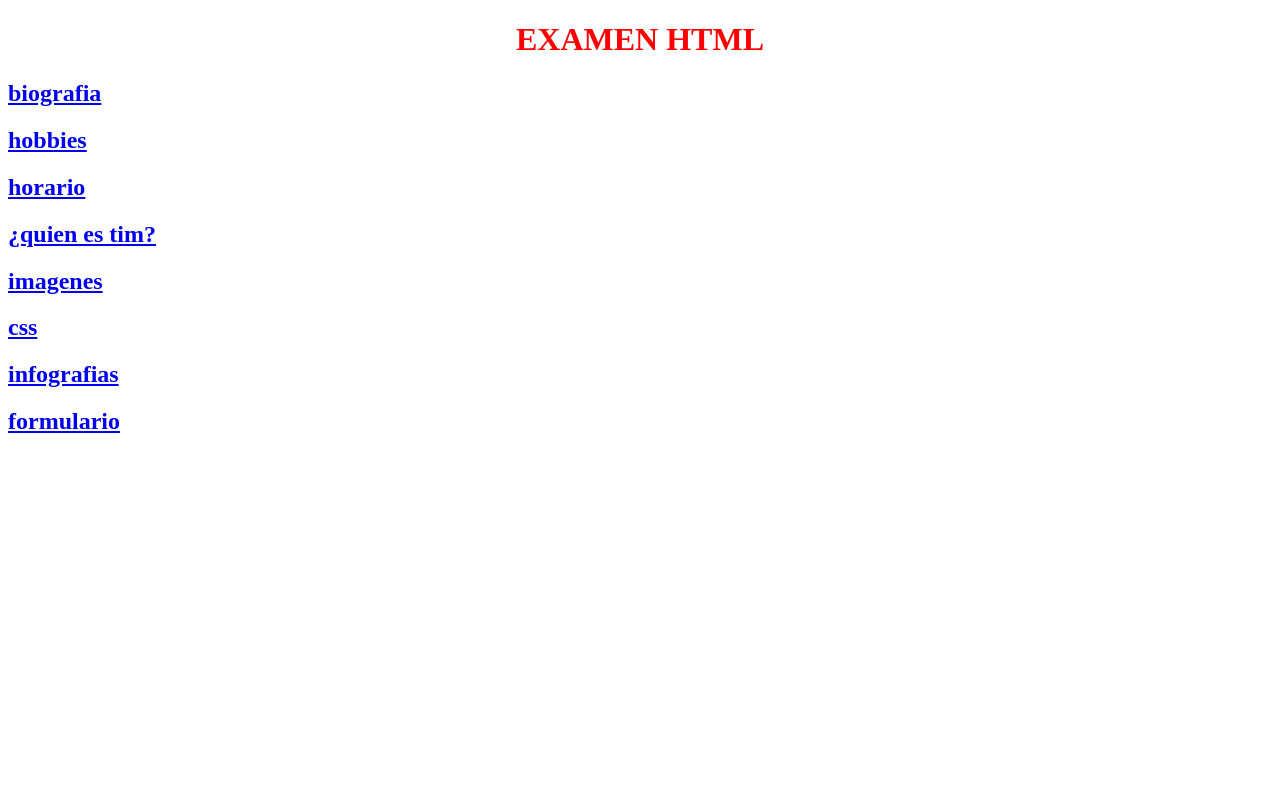
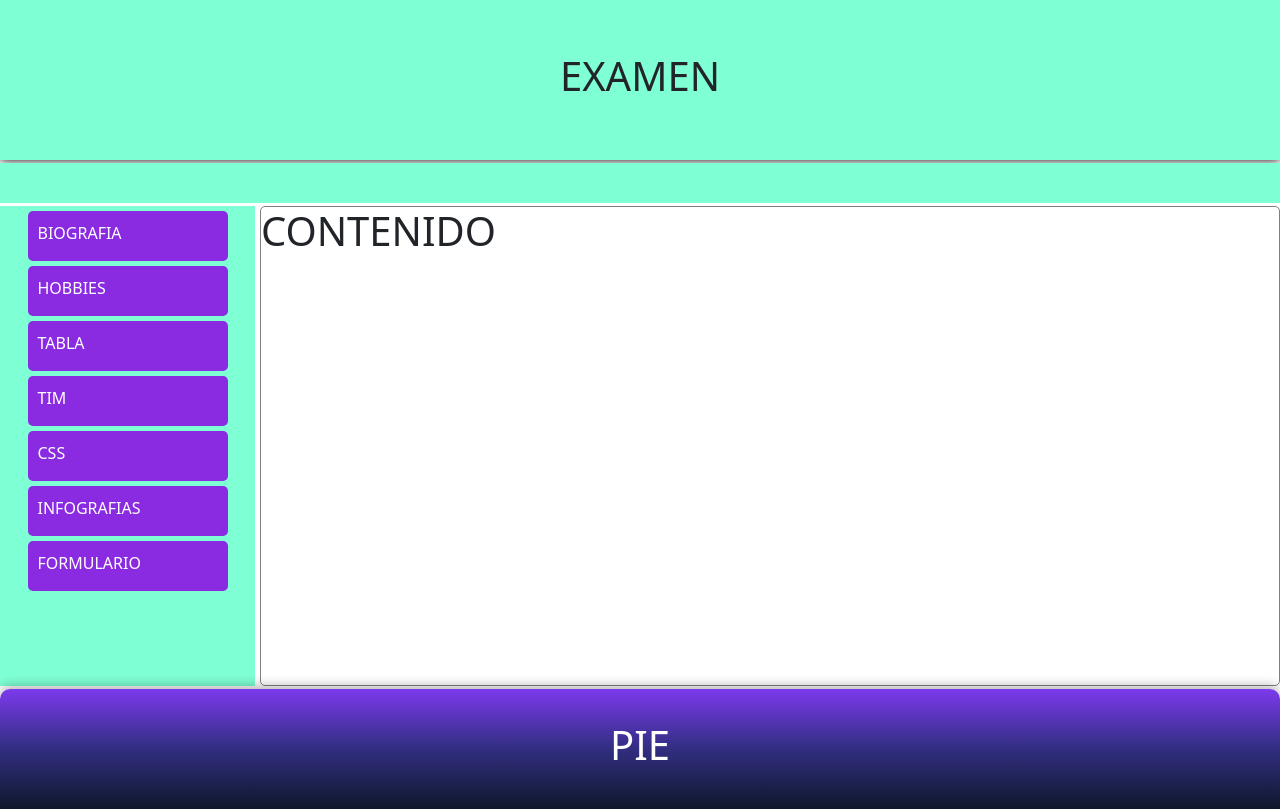
Before and after one commit to hector336/ExamenHTML, a plain HTML site: page index.html in a window 1280 px wide. Drawn offline with nearby package versions, Linux system fonts and the light colour scheme.

```diff
--- /dev/null
+++ b/css/maqueta.css
@@ -0,0 +1,75 @@
+* {
+    padding: 0;
+    margin: 0;
+    box-sizing: border-box;
+}
+
+body {
+    height: 100vh;
+    display: grid;
+    grid-template-columns: 1fr 4fr;
+    grid-template-rows: 20% 5% 60% 15%;
+    gap: 3px;
+    text-align: center;
+    overflow: hidden;
+}
+
+header{
+    background-color: aquamarine;
+    grid-column:1/3;
+    grid-row:1/2;
+    box-shadow: 0px 0px 10px black;
+    display:flex;
+    justify-content:center;
+    align-items:center;
+}
+nav{
+    background-color: aquamarine;
+    grid-column:1/3;
+    grid-row:2/3;
+}
+main{
+
+    grid-column:1/3;
+    grid-row:3/4;
+    display:grid;
+    grid-template-columns:1fr 4fr;
+    gap:5px;
+}
+aside{
+    background-color: aquamarine;
+
+}
+section{
+
+    border:1px solid gray;
+    border-radius:5px;
+    overflow-x: hidden;
+    overflow-y: auto;
+}
+footer {
+    grid-column: 1 / 3;
+    grid-row: 4 / 5;
+    background: linear-gradient(to bottom, #7c3aed, #312e81, #0f172a);
+    color: white;
+    border-radius: 10px 10px 0 0;
+    box-shadow: 0 -3px 12px rgba(0, 0, 0, 0.3);
+    display: flex;
+    justify-content: center;
+    align-items: center;
+    font-weight: bold;
+    padding: 10px;
+}
+
+
+#boton{
+    display:block;
+    width:200px;
+    height:50px;
+    margin:5px auto;
+    background:blueviolet;
+    color:white;
+    padding:10px;
+    border-radius:5px;
+    text-decoration:none;
+}
--- a/index.html
+++ b/index.html
@@ -4,18 +4,28 @@
     <meta charset="UTF-8">
     <meta name="viewport" content="width=device-width, initial-scale=1.0">
     <title>Document</title>
+    <link rel="stylesheet" href="css/maqueta.css">
+    <link href="https://cdn.jsdelivr.net/npm/bootstrap@5.3.8/dist/css/bootstrap.min.css" rel="stylesheet">
 </head>
 <body>
-    <div style="color: red;"><center><h1>EXAMEN HTML</h1></center></div>
-
-    <h2><a href="biografia.html">biografia</a></h2>
-    <h2><a href="hobbies.html">hobbies</a></h2>
-    <h2><a href="tablas.html">horario</a></h2>
-    <h2><a href="tim.html">¿quien es tim?</a></h2>
-    <h2><a href="imagenes.html">imagenes</a></h2>
-    <h2><a href="css.html">css</a></h2>
-    <h2><a href="infografias.html">infografias</a></h2>
-    <h2><a href="formulario.html">formulario</a></h2>
+     <header>
+        <h1>EXAMEN </h1>
+    </header>
+    <nav></nav>
+    <main>
+        <aside>
+            <a id="boton" href="biografia.html">BIOGRAFIA</a>
+            <a id="boton" href="hobbies.html">HOBBIES</a>
+            <a id="boton" href="tablas.html">TABLA</a>
+            <a id="boton" href="tim.html">TIM</a>
+            <a id="boton" href="css.html">CSS</a>
+            <a id="boton" href="infografias.html">INFOGRAFIAS</a>
+            <a id="boton" href="formulario.html">FORMULARIO</a>
+        </aside>
+        <section> <h1>CONTENIDO</h1></section>
+    </main>
+    <footer><h1>PIE </h1></footer>
 
 </body>
+
 </html>
```
Also changed, not shown: biografia.html (+19 -3 lines), css.html (+21 -13 lines), formulario.html (+23 -6 lines), hobbies.html (+19 -5 lines), infografias.html (+21 -12 lines), maqueta.html (added, +28 -0 lines), tablas.html (+19 -4 lines), tim.html (+19 -4 lines).
